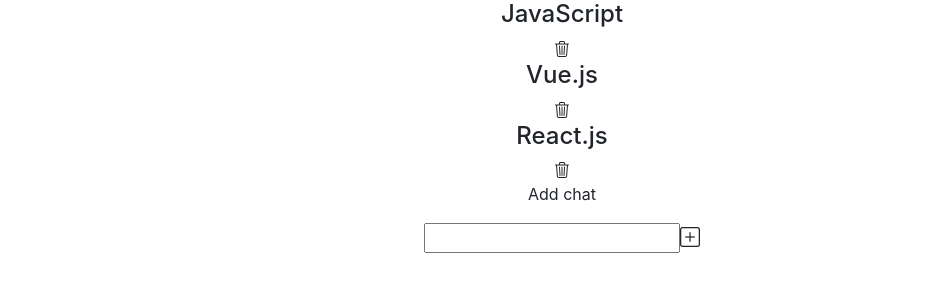
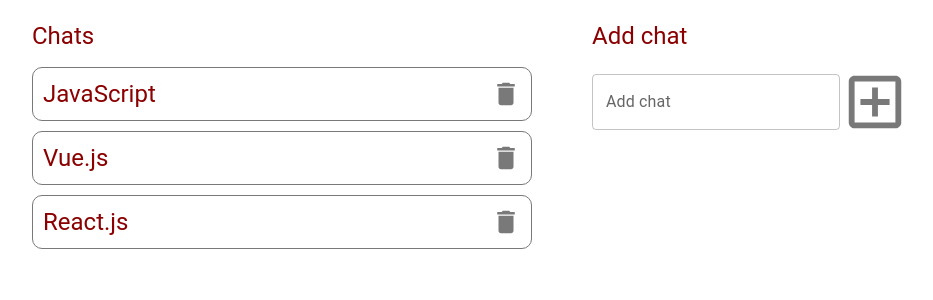
Before and after one commit to Sergey-TR/react, a React (Create React App) app: page /chats in a window 1280 px wide. Shown: the top 300 px of the page, without its empty margins (78-1011 px from the left). Built offline with nearby package versions, Linux system fonts and the light colour scheme.

Commit message:
add material

```diff
--- a/src/components/pages/Chat.jsx
+++ b/src/components/pages/Chat.jsx
@@ -1,4 +1,7 @@
 import React, { useState } from "react";
+import DeleteIcon from '@mui/icons-material/Delete';
+import AddBoxOutlined from "@mui/icons-material/AddBoxOutlined";
+import { Box, TextField, Typography } from "@mui/material";
 
 const Chat = () => {
 
@@ -25,32 +28,63 @@
 };
 
 const addChat = () => {
-    let randomId = Math.random()
+    let randomId = Math.random();
     const newChat = {
         id: randomId,
         name: name
     }
+
     setChats(prevState => [...prevState, newChat])
 };
     return (
-        <div>
+        <div className="chat-box">
+            <Box>
+            <Typography variant="h5" component="div"
+                            sx={{ color: "#8B0000", marginBottom: '15px', textAlign: 'start'}}
+                        >
+                            Chats
+                        </Typography>
             {
                 chats.map((chat) => (
-                    <div key={chat.id}>
-                        <h4>{ chat.name }</h4>
-                        <i className="bi bi-trash3 cursor" onClick={() => deleteChat(chat.id)}></i>
+                    <div key={chat.id} className="wrapper-box">
+                        <Typography variant="h5" component="div"
+                            sx={{ color: "#8B0000"}}
+                        >
+                            { chat.name }
+                        </Typography>
+                        <DeleteIcon sx={{ color: '#797979', fontSize: 30, cursor: 'pointer' }}
+                            onClick={() => deleteChat(chat.id)}
+                        />
                     </div>
                 ))
             }
+            </Box>
+            <Box sx={{ display: 'flex', flexDirection: 'column', alignItems: 'self-start', width: 500 }}
+                component="div"
+            >
+                <Typography variant="h5" component="div"
+                    sx={{ color: "#8B0000", marginBottom: '15px' }}
+                >
+                    Add chat
+                </Typography>
+                    <Box sx={{ display: 'flex', alignItems: 'center' }}
+                        component="form"
+                        noValidate
+                        autoComplete = "off"
+                    >
 
-            <div>
-                    <p>Add chat</p>
-                <div>
-                <input value={name} onChange={(e) => setName(e.target.value)}/>
-                <i className="bi bi-plus-square cursor" onClick={addChat}></i>
-                </div>
-            </div>
+                    <TextField sx={{ display: 'flex' }}
+                        id='outlined-required'
+                        label='Add chat'
+                        value={name} onChange={(e) => setName(e.target.value)}
 
+                    />
+
+                    <AddBoxOutlined sx={{ color: '#797979', fontSize: '70px', cursor: 'pointer' }}
+                        onClick={addChat}
+                    />
+                    </Box>
+            </Box>
         </div>
     );
 };
--- a/src/index.css
+++ b/src/index.css
@@ -32,12 +32,24 @@
   flex-direction: column;
 }
 
+.chat-box {
+  display: flex;
+  justify-content: space-between;
+  padding: 20px;
+}
+
 .wrapper-box {
   display: flex;
   justify-content: space-between;
+  align-items: center;
+  padding: 10px;
+  margin-bottom: 10px;
+  width: 500px;
+  border: 1px solid #797979;
+  border-radius: 10px;
 }
 
-.messenger-box, .chat-box {
+.messenger-box {
   width: 50%;
   display: flex;
   flex-direction: column;
```
